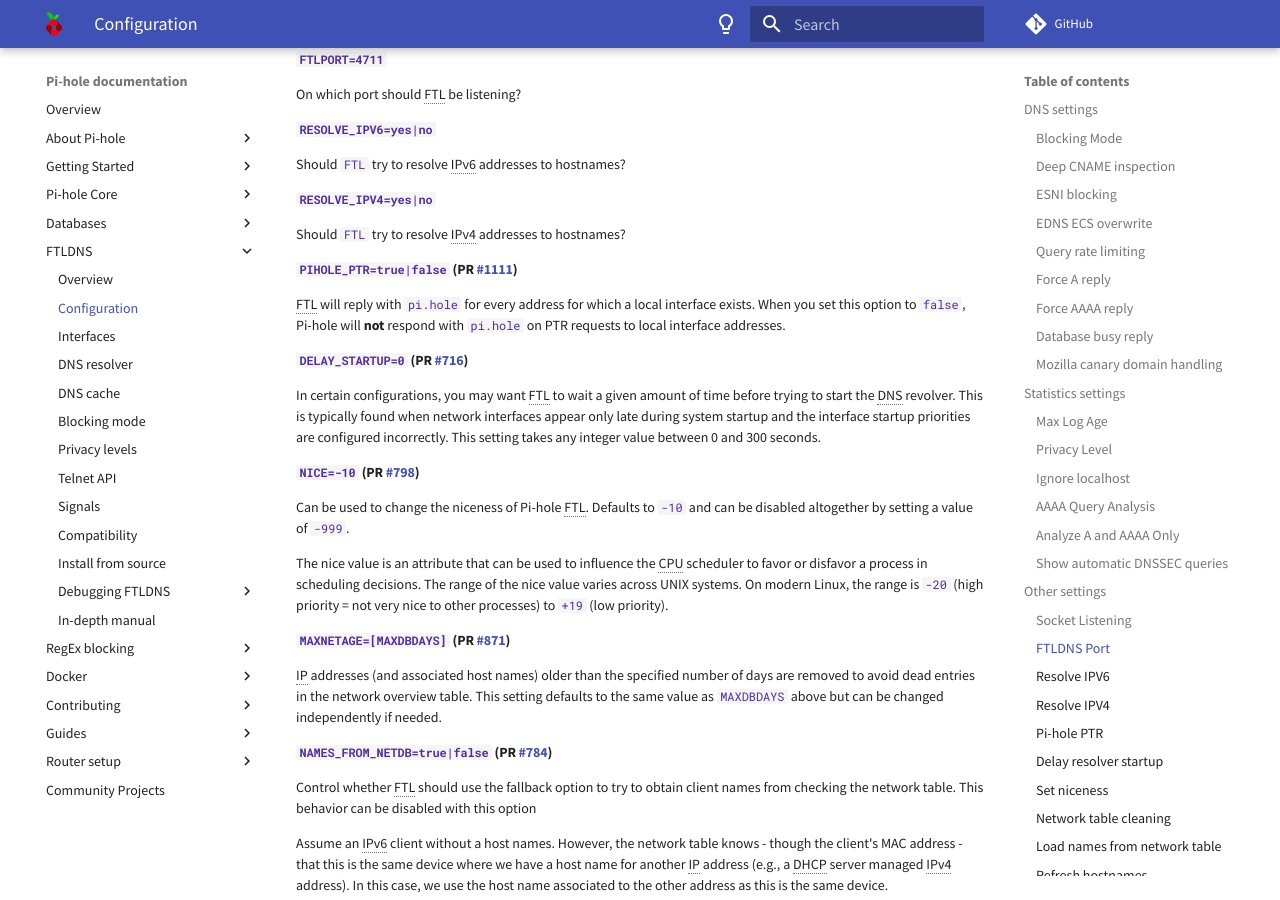
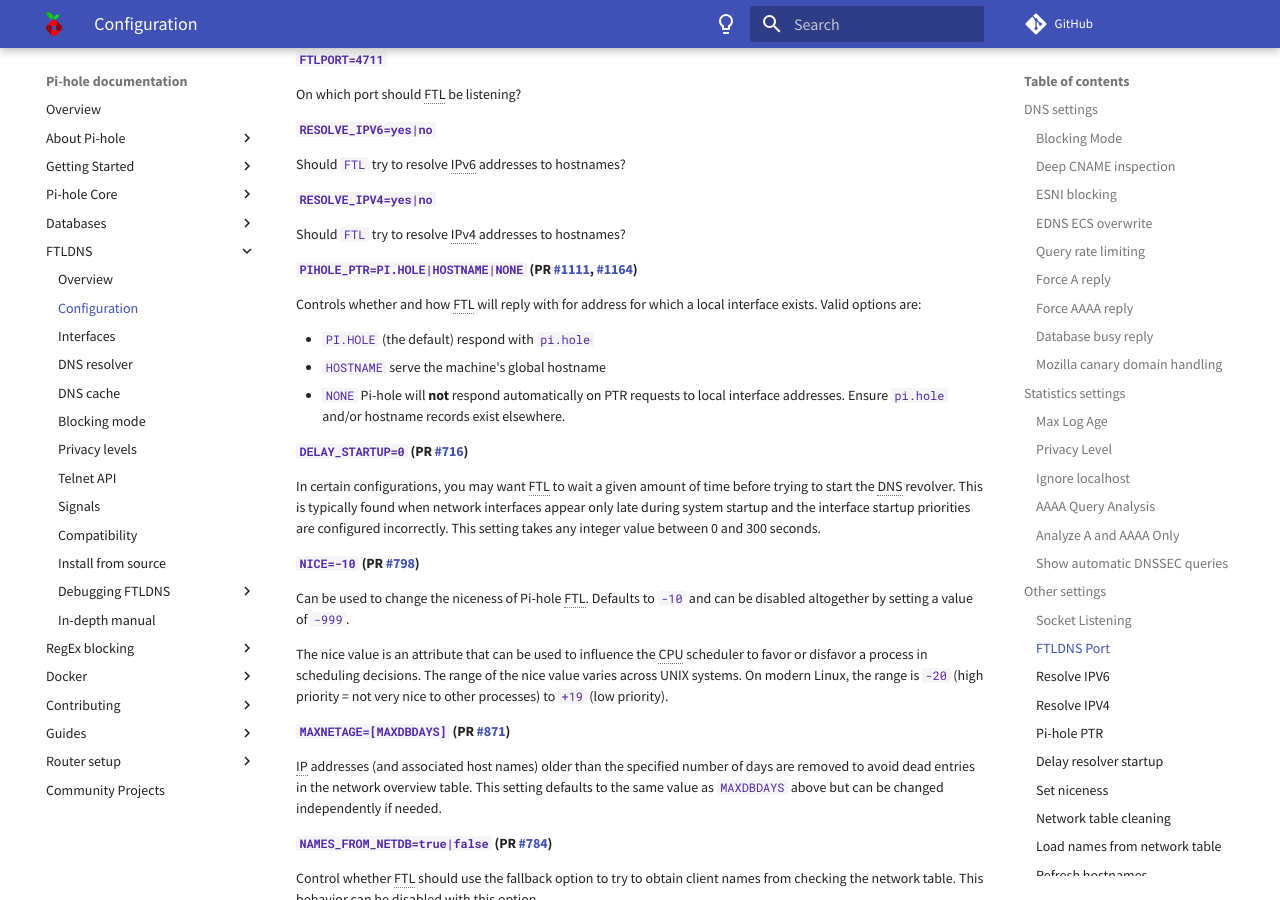
Before and after one commit to pi-hole/docs, an MkDocs documentation site: the page built from docs/ftldns/configfile.md, in a window 1280 px wide and 900 px high, scrolled down 2641 px. Built offline with MkDocs 1.6.1 and Material for MkDocs 9.7.7, drawn with Linux system fonts in a browser that asks for light colours; comment, search, counter and statistics services are not loaded.

Commit message:
Add new PIHOLE_PTR=HOSTNAME option documentation
Signed-off-by: DL6ER <dl6er@dl6er.de>

```diff
--- a/docs/ftldns/configfile.md
+++ b/docs/ftldns/configfile.md
@@ -124,9 +124,13 @@
 
 Should `FTL` try to resolve IPv4 addresses to hostnames?
 
-#### `PIHOLE_PTR=true|false` (PR [#1111](https://github.com/pi-hole/FTL/pull/1111)) {#pihole_ptr data-toc-label='Pi-hole PTR'}
+#### `PIHOLE_PTR=PI.HOLE|HOSTNAME|NONE` (PR [#1111](https://github.com/pi-hole/FTL/pull/1111), [#1164](https://github.com/pi-hole/FTL/pull/1164)) {#pihole_ptr data-toc-label='Pi-hole PTR'}
 
-FTL will reply with `pi.hole` for every address for which a local interface exists. When you set this option to `false`, Pi-hole will **not** respond with `pi.hole` on PTR requests to local interface addresses.
+Controls whether and how FTL will reply with for address for which a local interface exists. Valid options are:
+
+- `PI.HOLE` (the default) respond with `pi.hole`
+- `HOSTNAME` serve the machine's global hostname
+- `NONE` Pi-hole will **not** respond automatically on PTR requests to local interface addresses. Ensure `pi.hole` and/or hostname records exist elsewhere.
 
 #### `DELAY_STARTUP=0` (PR [#716](https://github.com/pi-hole/FTL/pull/716)) {#delay_startup data-toc-label='Delay resolver startup'}
 
```
